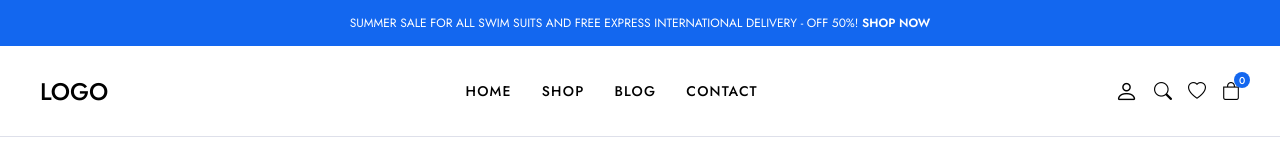
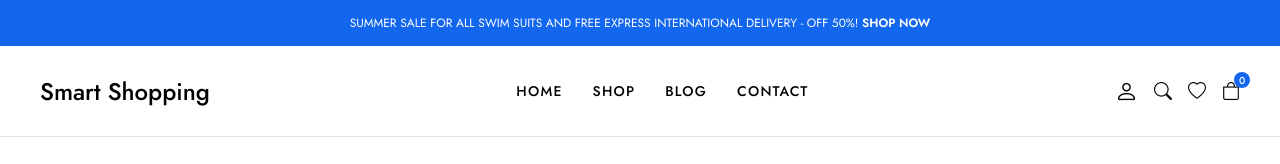
Before and after one commit to riad300/e-commerce-project, a plain HTML site: page profile.html in a window 1280 px wide. Shown: the top 164 px of the page. Drawn offline with nearby package versions, Linux system fonts and the light colour scheme; no server answers.

Commit message:
Update profile.html

```diff
--- a/profile.html
+++ b/profile.html
@@ -29,7 +29,7 @@
             <i class="bi bi-list" id="btn-menu"></i>
           </div>
           <div class="header-left">
-            <a href="/" class="logo">LOGO</a>
+            <a href="/" class="logo">Smart Shopping</a>
           </div>
 
           <div class="header-center" id="sidebar">
```
